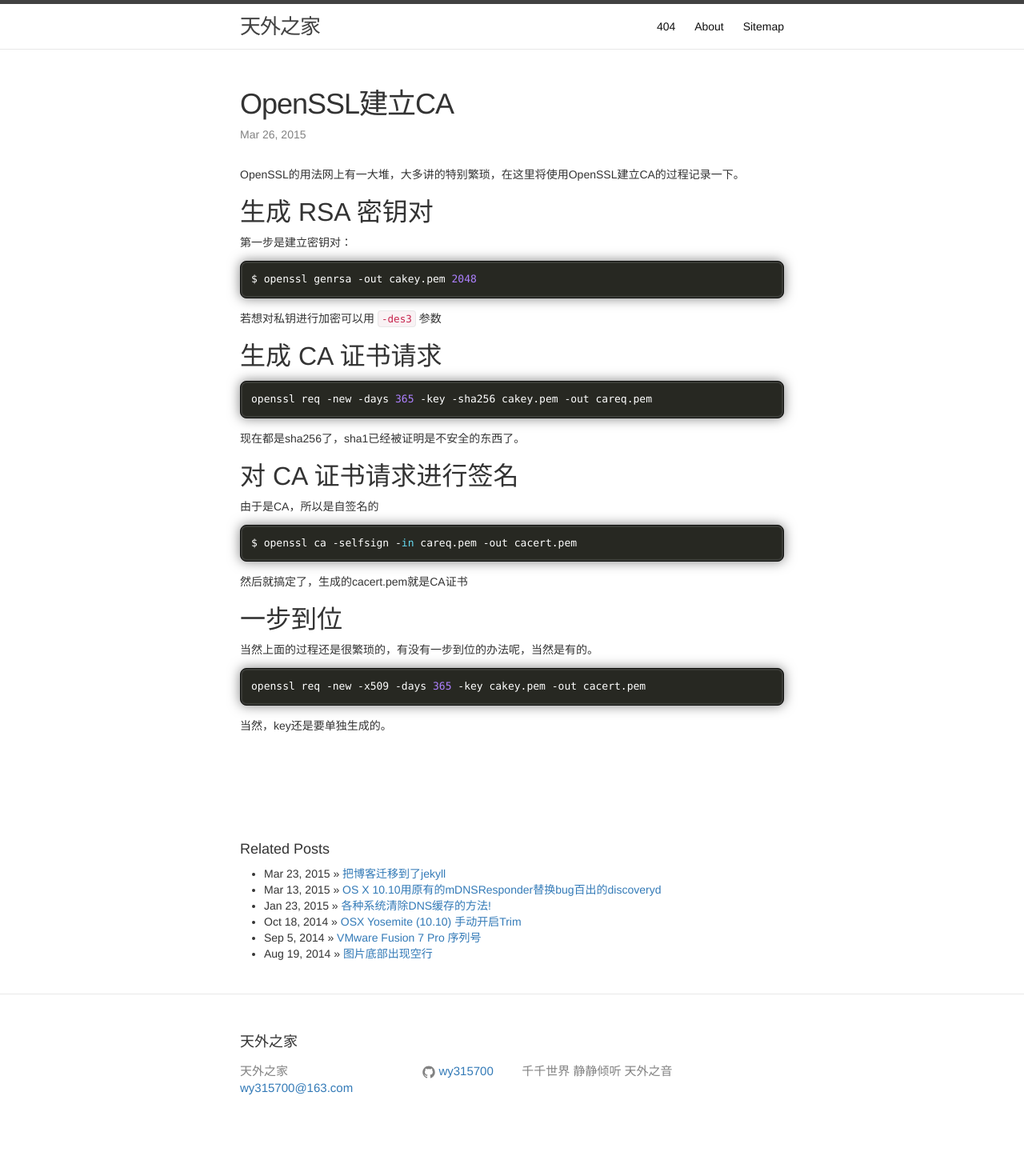
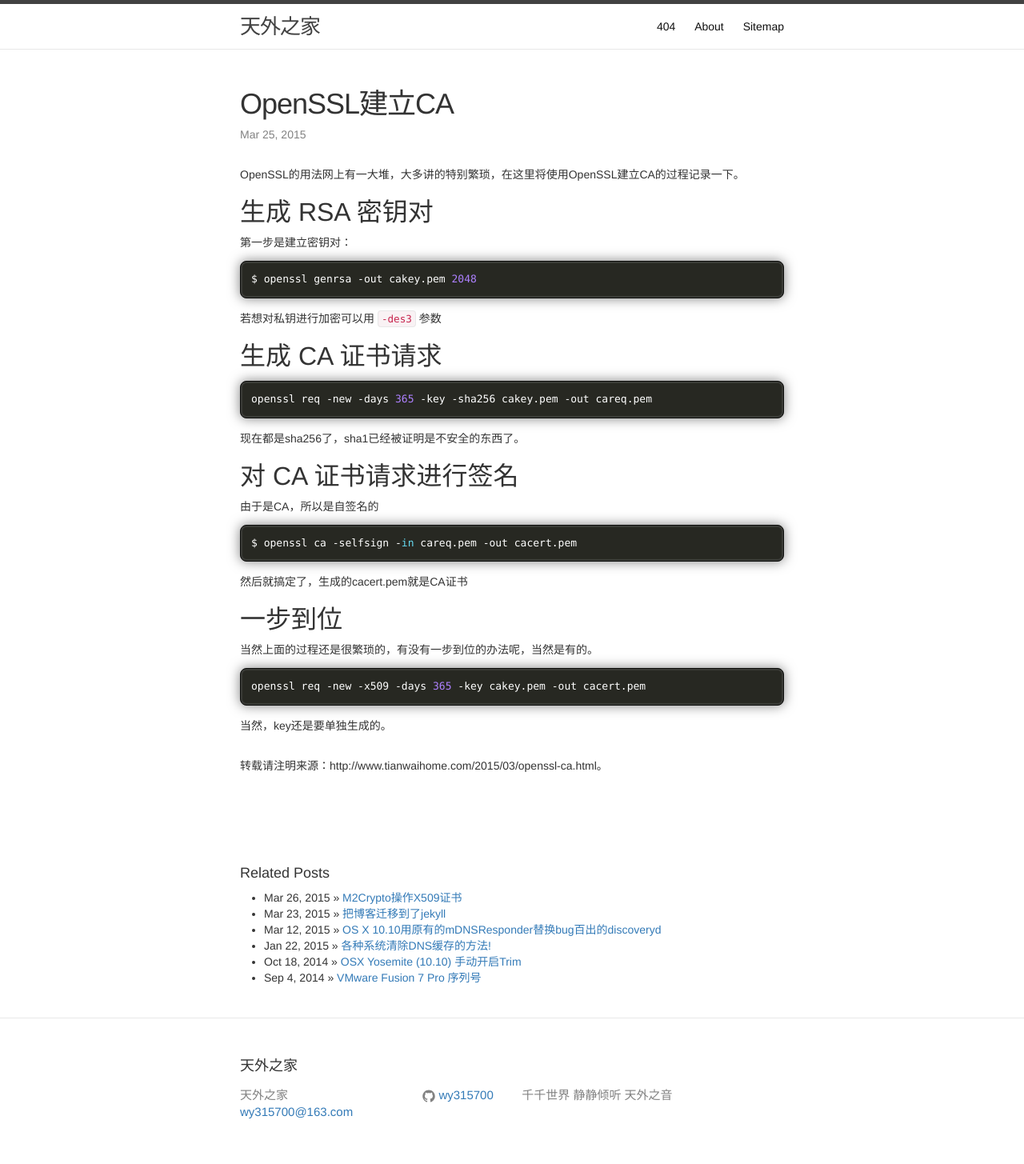
Before and after one commit to wy315700/wy315700.github.io, a Jekyll site: the page built from _posts/2015-03-25-openssl-ca.markdown, in a window 1280 px wide. Shown: the whole page at 80% size. Built offline with Jekyll 4.4.1, drawn with Linux system fonts in a browser that asks for light colours; before the commit the page ends 1425 px from its top, so only the background shows below that; part of the change alters nothing that is shown.

Commit message:
添加文章
使用UTC
添加永久链接

```diff
--- a/_config.yml
+++ b/_config.yml
@@ -11,6 +11,6 @@ github_username:  wy315700
 # Build settings
 markdown: kramdown
 permalink: /:year/:month/:title.html
-timezone: Asia/Shanghai
+timezone: UTC
 #markdown: redcarpet
 highlighter: pygments
--- a/_layouts/post.html
+++ b/_layouts/post.html
@@ -11,6 +11,8 @@ layout: default
   <article class="post-content">
     {{ content }}
   </article>
+  <p>转载请注明来源：{{ page.url | replace:'index.html','' | prepend: site.baseurl | prepend: site.url }}。
+  </p>
   <script async src="//pagead2.googlesyndication.com/pagead/js/adsbygoogle.js"></script>
   <!-- 博客，横幅 -->
   <ins class="adsbygoogle"
--- a/_posts/2015-03-25-openssl-ca.markdown
+++ b/_posts/2015-03-25-openssl-ca.markdown
@@ -7,7 +7,7 @@ categories: web
 
 OpenSSL的用法网上有一大堆，大多讲的特别繁琐，在这里将使用OpenSSL建立CA的过程记录一下。
 
-## 生成 RSA 密钥对
+## 生成 RSA 密钥对 {#generate-key}
 
 第一步是建立密钥对：
 
@@ -17,7 +17,7 @@ $ openssl genrsa -out cakey.pem 2048
 
 若想对私钥进行加密可以用 `-des3` 参数
 
-## 生成 CA 证书请求
+## 生成 CA 证书请求 {#generate-request}
 
 {% highlight Bash shell scripts %}
 openssl req -new -days 365 -key -sha256 cakey.pem -out careq.pem
--- /dev/null
+++ b/_posts/2015-03-26-m2crypto-x509.markdown
@@ -0,0 +1,144 @@
+---
+layout: post
+title:  "M2Crypto操作X509证书"
+date:   2015-03-26 10:15:12
+categories: web
+---
+
+在Python的所有OpenSSL封装里，这个库是最好用最完全的。
+
+其中的 `M2Crypto.X509` 则是对X509的一个封装，下面就来看看如何使用M2Crypto操作X509证书。
+
+关于M2Crypto，完整的API可以看这里：[http://www.heikkitoivonen.net/m2crypto/api/](http://www.heikkitoivonen.net/m2crypto/api/)
+
+一般来说，产生一张X509证书的过程如下：
+
+1. 申请者生成非对称加密算法的密钥，如RSA，DSA还有最新流行的ECC等。
+2. 申请者生成电子证书请求文件(X509_Request)。其中包含申请者的身份信息、公钥，并且用自己的私钥签名。
+3. CA读取电子证书请求文件。核查身份信息是否正确。如果身份信息正确就对电子证书进行签名。其中包含CA的身份信息、申请者的身份信息、申请者的公钥、电子证书的起始有效时间，电子证书的结束有效时间。通常还会记录这是CA所颁发的第几个证书。
+
+
+### 产生私钥
+
+可以使用[OpenSSL命令产生私钥]({% post_url 2015-03-25-openssl-ca %}#generate-key)或者使用M2Crypto来产生：
+
+{% highlight Python %}
+#此函数生成一个2048位的RSA密钥，将其转化成PEM格式返回
+from M2Crypto import *
+def genrsa(self):
+    bio=BIO.MemoryBuffer()
+    rsa=RSA.gen_key(2048, 65537, lambda *arg:None)
+    rsa.save_key_bio(bio, None)
+    return bio.read_all()
+{% endhighlight %}
+
+其中的 `2048` 指的是密钥位数，65537是生成因子，据OpenSSL的文档说，这个函数通常是三个奇数 `3` , `17` , `65537` 之一，而在使用OpenSSL命令生成私钥的时候，可以看出往往使用的是65537。
+
+### 生成证书请求
+
+可以使用[OpenSSL来生成证书请求]({% post_url 2015-03-25-openssl-ca %}#generate-request)或者使用M2Crypto来生成
+
+{% highlight Python %}
+from M2Crypto import *
+
+#首先载入密钥文件。此文件同时保存了申请者的私钥与公钥。
+pkey_str=file("prikey.pem", "rb").read()
+pkey=EVP.load_key_string(pkey_str, util.no_passphrase_callback)
+req=X509.Request()
+req.set_pubkey(pkey) #包含公钥
+#req.set_version(1)
+
+#身份信息不是简单的字符串。而是X509_Name对象。
+name=X509.X509_Name()
+
+#CN是Common Name的意思。如果是一个网站的电子证书，就要写成网站的域名
+name.CN="WangYang"
+
+#Organization Unit，通常是指部门吧，组织内单元
+name.OU="SKLOIS"
+
+#Organization。通常是指公司
+name.O="IIE"
+
+#State or Province。州或者省
+name.ST="Beijing"
+
+#Locale。
+name.L="Beijing"
+
+#国家。不能直接写国家名字，比如China之类的，而应该是国家代码。
+#CN代表中国。US代表美国，JP代表日本
+name.C="CN"
+
+req.set_subject(name) #包含通信节点的身份信息
+req.sign(pkey, "sha256") #使用通信节点的密钥进行签名，sha1已经不安全了，这里使用sha256
+file("req.pem", "wb").write(req.as_pem()) #写入到文件
+{% endhighlight %}
+
+### CA签发证书
+
+[关于如何产生一个CA]({% post_url 2015-03-25-openssl-ca %})
+
+{% highlight Python %}
+from M2Crypto import *
+import time
+
+#首先读取证书请求文件。
+req_str=file("req.pem", "rb").read()
+
+#返回一个X509.Request类型代表证书请求文件
+req=X509.load_request_string(req_str)
+
+#首先验证一下，是不是真的是使用它本身的私钥签名的。
+#如果是，返回非0值。如果不是，说明这是一个非法的证书请求文件。
+print req.verify(req.get_pubkey())
+
+#接下来载入CA的电子证书。与CA的密钥不一样，CA的电子证书包含了CA的身份信息。
+#CA的电子证书会分发给各个通信节点。
+ca_str=file("ca.pem", "rb").read()
+ca=X509.load_cert_string(ca_str)
+
+#可以使用check_ca()方法判断这个证书文件是不是CA。
+#本质是判断它是不是自签名。如果是的话，就返回非0值。如果不是的话就返回0。
+print ca.check_ca()
+
+#接下来载入CA的密钥
+cakey_str=file("cakey.pem", "rb").read()
+
+#一般CA的密钥要加密保存。回调函数返回密码
+cakey=EVP.load_key_string(cakey_str, lambda *args:"1234")
+
+#接下来开始生成电子证书
+cert=X509.X509()
+
+#首先，设定开始生效时间与结束生效时间
+t = long(time.time()) + time.timezone #当前时间，单位是秒
+
+#开始生效时间。证书的时间类型不是普通的Python datetime类型。
+now = ASN1.ASN1_UTCTIME()
+now.set_time(t)
+nowPlusYear = ASN1.ASN1_UTCTIME() #结束生效时间
+nowPlusYear.set_time(t + 60 * 60 * 24 * 365) #一年以后。
+cert.set_not_before(now)
+cert.set_not_after(nowPlusYear)
+
+#把证书请求附带的身份信息复制过来
+cert.set_subject(req.get_subject())
+
+#设置颁发者的身份信息，把CA电子证书内身份信息复制过来
+cert.set_issuer(ca.get_subject())
+
+#序列号是指，CA颁发的第几个电子证书文件
+cert.set_serial_number(2)
+
+#把证书请求内的公钥复制过来
+cert.set_pubkey(req.get_pubkey())
+
+#使用CA的秘钥进行签名。
+cert.sign(cakey, "sha1")
+file("cert.pem", "wb").write(cert.as_pem())#保存文件。
+{% endhighlight %}
+
+接下来我们就可以看到一张由我们的CA签发的证书了。
+
+![证书](/uploads/2015/03/20150326102938.png)
```
Also changed, not shown: uploads/2015/03/20150326102938.png (added).
